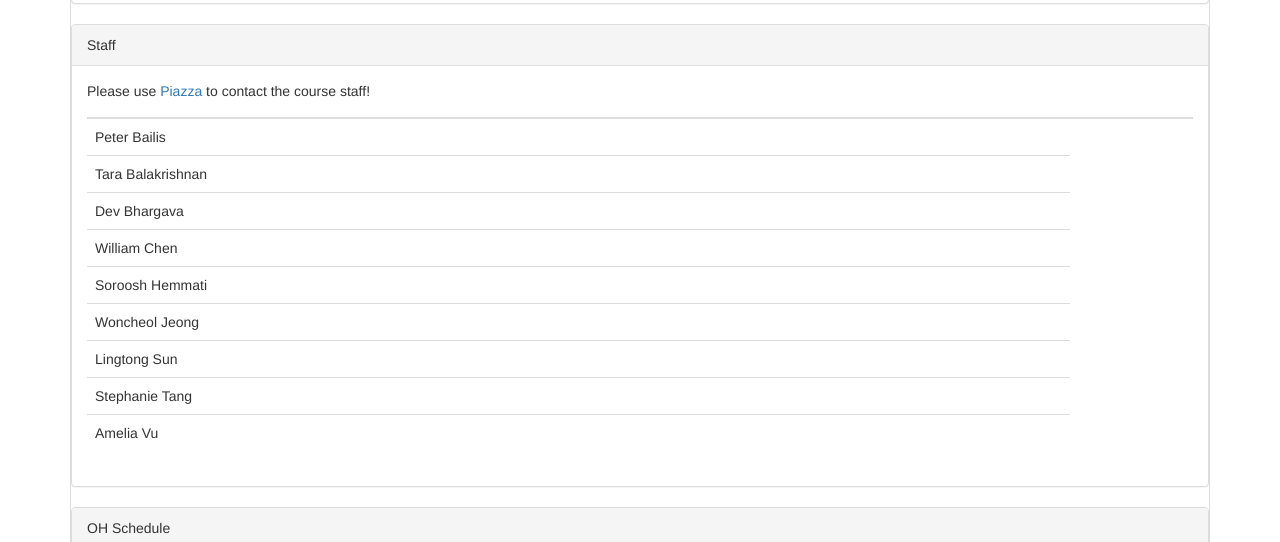
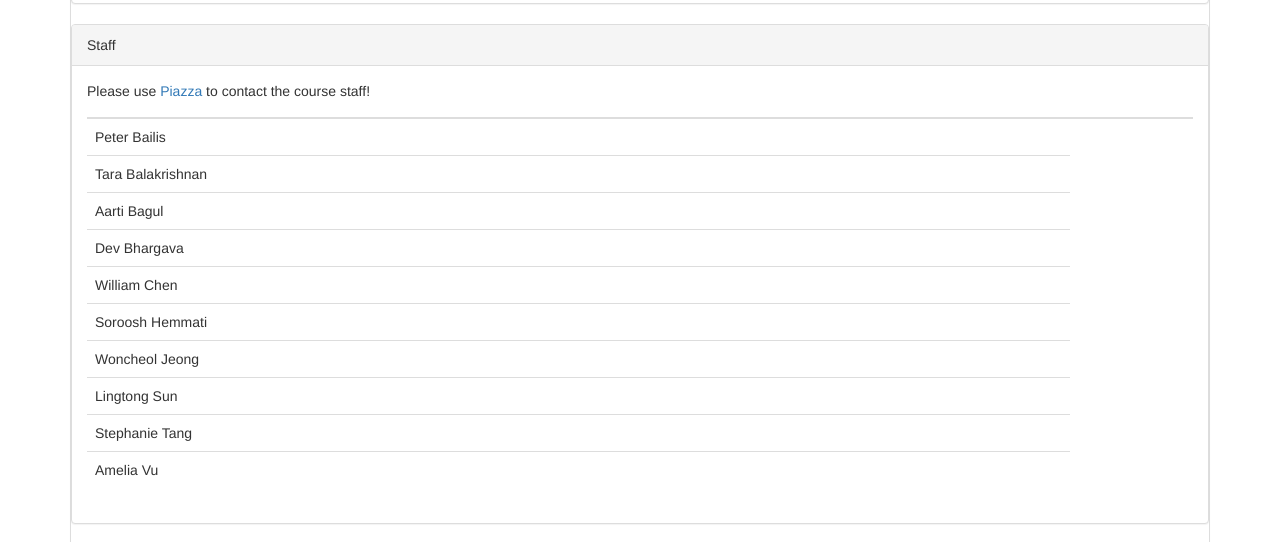
Before and after one commit to stanford-futuredata/cs145-2017, a plain HTML site: page index.html in a window 1280 px wide. Shown: the part 2528-3070 px from the top of the page. Drawn offline with nearby package versions, Linux system fonts and the light colour scheme.

Commit message:
updated CA names

```diff
--- a/index.html
+++ b/index.html
@@ -298,8 +298,9 @@ in which case an announcement will be made on the course Piazza.
       <tbody>
         <tr><td>Peter Bailis</td></tr>
         <tr><td>Tara Balakrishnan</td></tr>
+        <tr><td>Aarti Bagul</td></tr>
         <tr><td>Dev Bhargava</td></tr>
-	<tr><td>William Chen</td></tr>
+	      <tr><td>William Chen</td></tr>
         <tr><td>Soroosh Hemmati</td></tr>
         <tr><td>Woncheol Jeong</td></tr>
         <tr><td>Lingtong Sun</td></tr>
```
